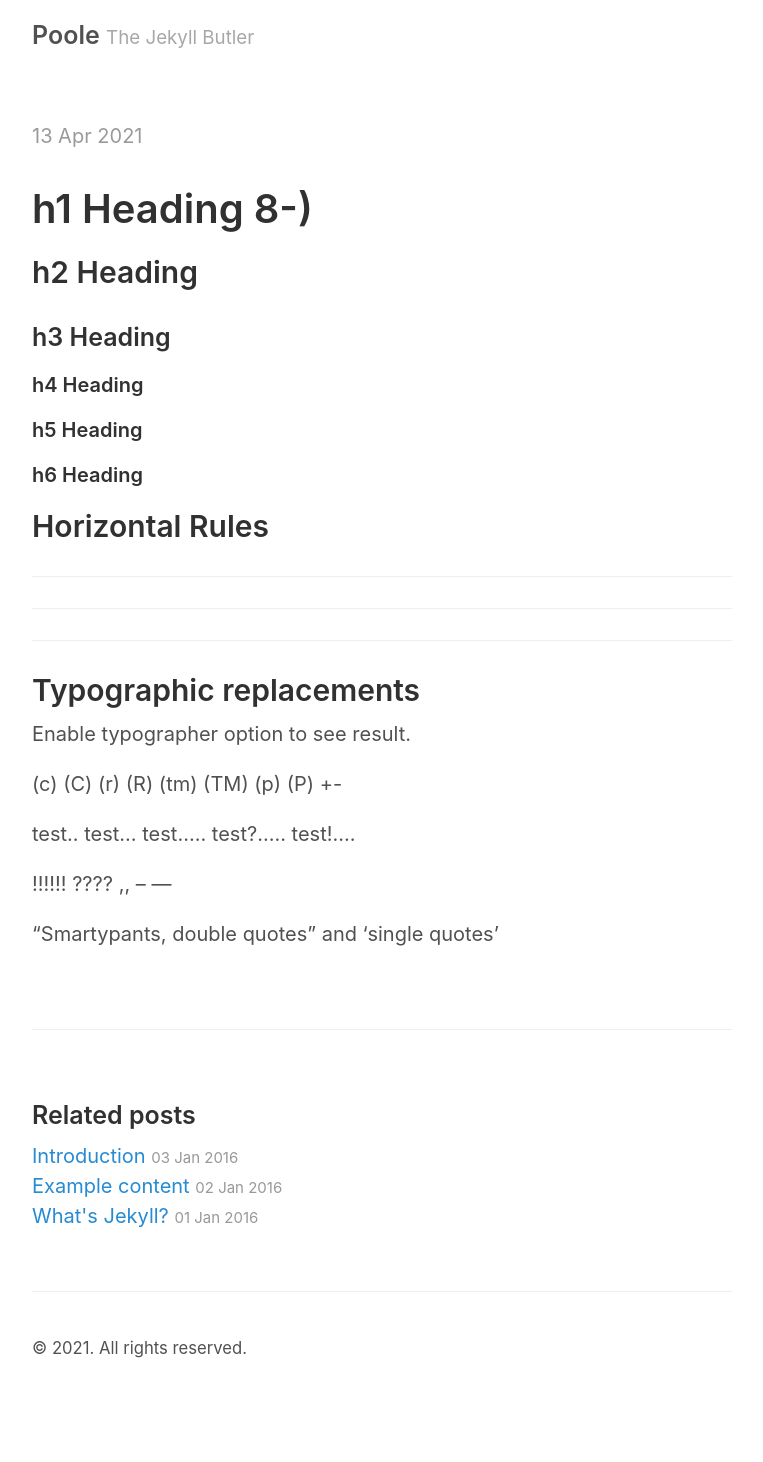
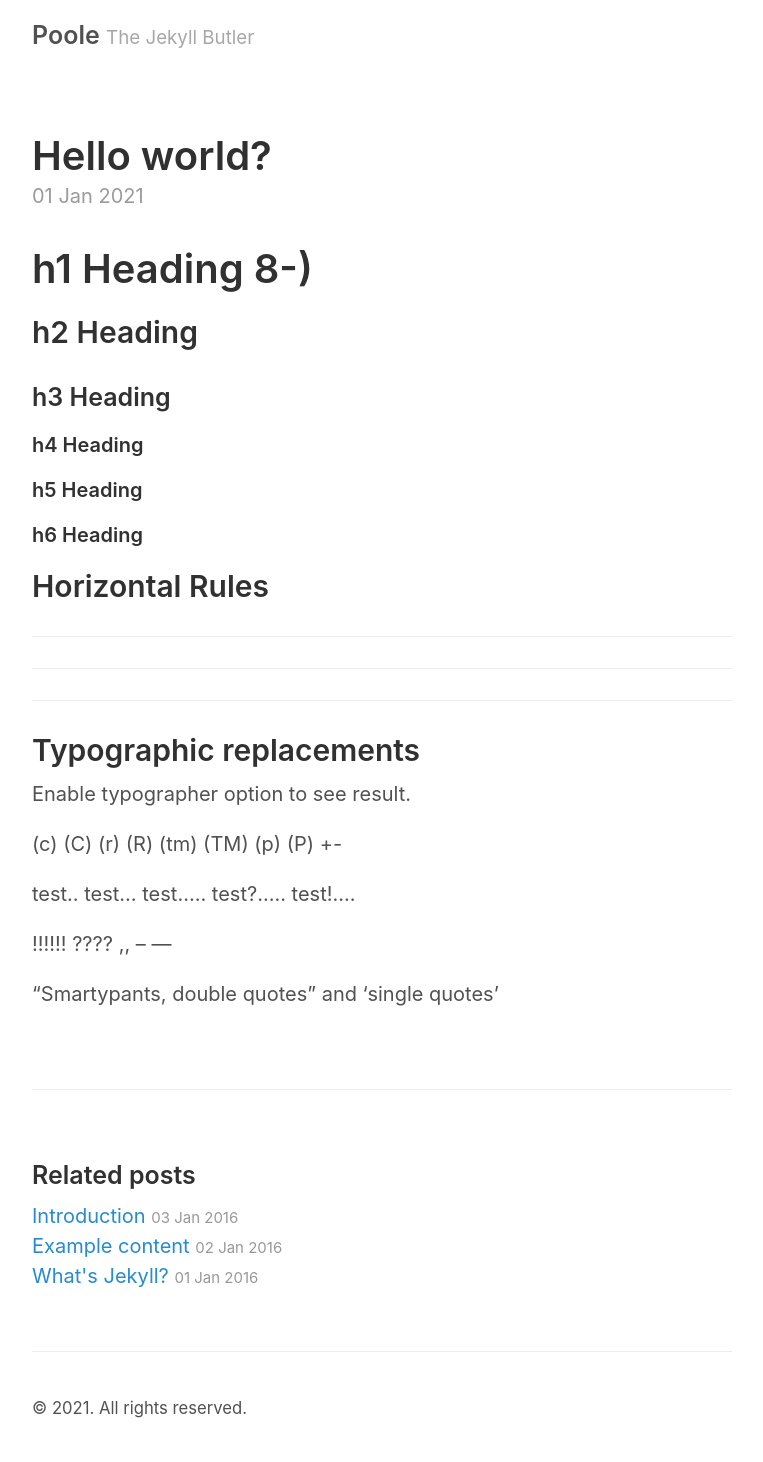
Before and after one commit to lorenzo95/lorenzo95.github.io, a Jekyll site: the page built from _posts/2021-01-01-test.md, in a window 1280 px wide. Shown: the whole page, without its empty margins (258-1021 px from the left). Built offline with Jekyll 4.4.1, drawn with Linux system fonts in a browser that asks for light colours; our own code applies the rules of GitHub Pages for plain Markdown files; before the commit the page ends 1402 px from its top, so only the background shows below that; some of the changed lines change nothing that is shown.

Commit message:
Update 2021-01-01-test.md

```diff
--- a/_posts/2021-01-01-test.md
+++ b/_posts/2021-01-01-test.md
@@ -1,13 +1,6 @@
 ---
-__Advertisement :)__
-
-- __[pica](https://nodeca.github.io/pica/demo/)__ - high quality and fast image
-  resize in browser.
-- __[babelfish](https://github.com/nodeca/babelfish/)__ - developer friendly
-  i18n with plurals support and easy syntax.
-
-You will like those projects!
-
+layout: post
+title: Hello world?
 ---
 
 # h1 Heading 8-)
```
